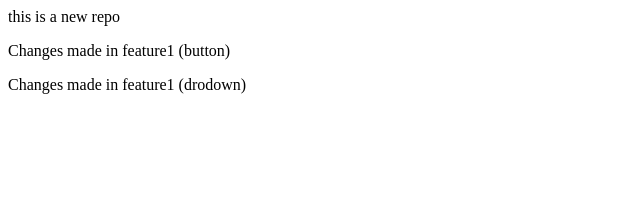
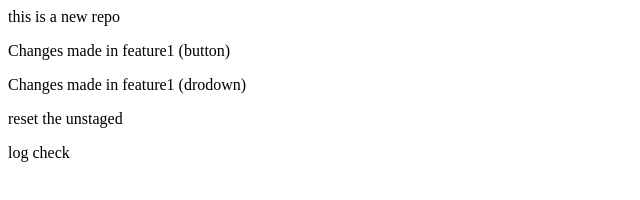
Before and after one commit to kishor-codes/localrepo, a plain HTML site: page index.html in a window 1280 px wide. Shown: the whole page, without its empty margins (0-640 px from the left). Drawn offline with Linux system fonts and the light colour scheme.

Commit message:
log check

```diff
--- a/index.html
+++ b/index.html
@@ -1,3 +1,5 @@
 <p>this is a new repo</p>
 <p>Changes made in feature1 (button)</p>
 <p>Changes made in feature1 (drodown)</p>
+<p>reset the unstaged</p>
+<p>log check</p>
```
